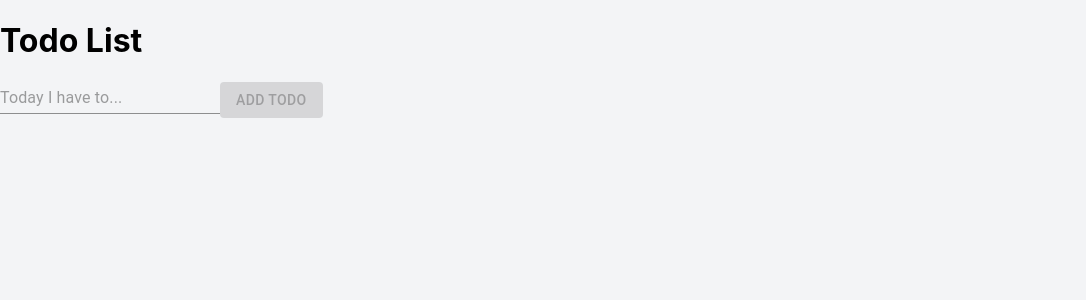
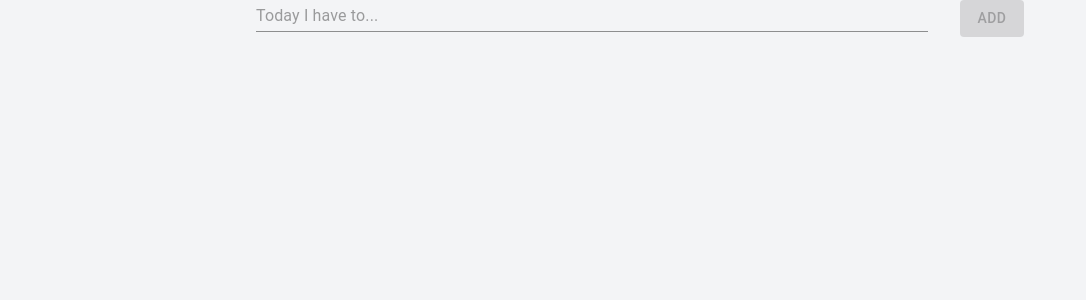
Before and after one commit to daniudo557/todo-list, a React (Create React App) app: page / in a window 1280 px wide. Shown: the top 300 px of the page, without its empty margins (0-1086 px from the left). Built offline with nearby package versions, Linux system fonts and the light colour scheme.

Commit message:
Update styles

```diff
--- a/src/App.tsx
+++ b/src/App.tsx
@@ -3,6 +3,7 @@ import TodoCardSection from "./components/TodoCardSection";
 import TodoInput from "./components/TodoInput";
 import { Todo } from "./domains/Todo";
 import "./index.css";
+import Wrapper from "./components/Wrapper";
 
 const App = () => {
   const [todoList, setTodoList] = useState<Todo[]>([]);
@@ -15,15 +16,14 @@ const App = () => {
   };
 
   return (
-    <>
-      <h1>Todo List</h1>
+    <Wrapper>
       <TodoInput
         submitTodo={(newTodo) => {
           setTodoList((oldState) => [...oldState, newTodo]);
         }}
       />
       <TodoCardSection todoList={todoList} onRemove={handleRemove} />
-    </>
+    </Wrapper>
   );
 };
 
--- a/src/components/TodoCard/index.tsx
+++ b/src/components/TodoCard/index.tsx
@@ -9,7 +9,7 @@ interface TodoCardProps {
 
 const TodoCard = ({ todo, onRemove }: TodoCardProps) => {
   return (
-    <Card sx={{ maxWidth: 275 }} style={{ marginTop: 32 }}>
+    <Card style={{ width: "100%", marginTop: 32 }}>
       <div
         style={{
           display: "flex",
--- a/src/components/TodoInput/index.tsx
+++ b/src/components/TodoInput/index.tsx
@@ -27,8 +27,9 @@ const TodoInput = ({ submitTodo }: TodoInputProps) => {
   };
 
   return (
-    <form onSubmit={handleSubmit}>
+    <form onSubmit={handleSubmit} style={{ display: "flex" }}>
       <TextField
+        style={{ width: "100%", marginRight: 32 }}
         id="standard-basic"
         variant="standard"
         value={label ?? ""}
@@ -41,7 +42,7 @@ const TodoInput = ({ submitTodo }: TodoInputProps) => {
         value="Submit"
         disabled={!label}
       >
-        Add Todo
+        Add
       </Button>
     </form>
   );
```
